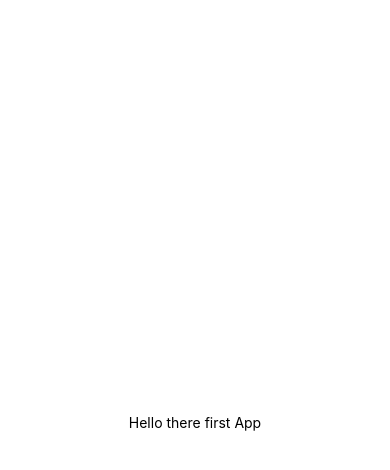
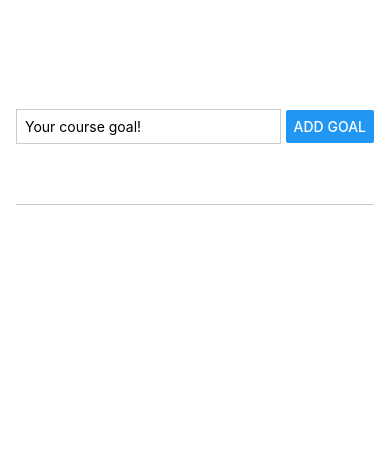
Before and after one commit to gtomsic/first-native-react, a React Native app: screen / in a window 390 px wide. Shown: the top 470 px of the page. Built offline with nearby package versions, Linux system fonts and the light colour scheme.

Commit message:
First native react complete

```diff
--- a/App.js
+++ b/App.js
@@ -1,20 +1,47 @@
-import { StatusBar } from 'expo-status-bar';
-import { StyleSheet, Text, View } from 'react-native';
-
+import { useState } from 'react';
+import { StyleSheet, View, Button, TextInput, FlatList } from 'react-native';
+import GoalInput from './src/components/GoalInput';
+import GoalItem from './src/components/GoalItem';
 export default function App() {
+  const [goals, setGoals] = useState([]);
+  const [text, setText] = useState('');
+  const goalInputHandler = (enteredText) => {
+    setText(enteredText);
+  };
+  const addGoalHandler = () => {
+    setGoals((previosGoals) => [
+      { text: text, key: Math.random().toString() },
+      ...previosGoals,
+    ]);
+  };
   return (
-    <View style={styles.container}>
-      <Text>Hello there first App</Text>
-      <StatusBar style="auto" />
+    <View style={styles.appContainer}>
+      <GoalInput
+        goalInputHandler={goalInputHandler}
+        addGoalHandler={addGoalHandler}
+      />
+      <View style={styles.goalsContainer}>
+        <FlatList
+          data={goals}
+          renderItem={(itemData) => {
+            return <GoalItem text={itemData.item.text} />;
+          }}
+          keyExtractor={(item) => item.key}
+          alwaysBounceVertical={false}
+        />
+      </View>
     </View>
   );
 }
 
 const styles = StyleSheet.create({
-  container: {
+  appContainer: {
     flex: 1,
-    backgroundColor: '#fff',
-    alignItems: 'center',
-    justifyContent: 'center',
+    paddingTop: 50,
+    paddingHorizontal: 16,
+  },
+
+  goalsContainer: {
+    flex: 4,
   },
 });
--- /dev/null
+++ b/src/components/GoalInput.js
@@ -0,0 +1,35 @@
+import { StyleSheet, View, TextInput, Button } from 'react-native';
+
+const GoalInput = ({ goalInputHandler, addGoalHandler }) => {
+  return (
+    <View style={styles.inputContainer}>
+      <TextInput
+        onChangeText={goalInputHandler}
+        style={styles.textInput}
+        placeholder="Your course goal!"
+      />
+      <Button onPress={addGoalHandler} title="Add Goal" />
+    </View>
+  );
+};
+
+export default GoalInput;
+
+const styles = StyleSheet.create({
+  inputContainer: {
+    flex: 1,
+    flexDirection: 'row',
+    justifyContent: 'space-between',
+    alignItems: 'center',
+    marginBottom: 24,
+    borderColor: '#ccc',
+    borderBottomWidth: 1,
+  },
+  textInput: {
+    borderWidth: 1,
+    borderColor: '#ccc',
+    flex: 1,
+    marginRight: 5,
+    padding: 8,
+  },
+});
--- /dev/null
+++ b/src/components/GoalItem.js
@@ -0,0 +1,22 @@
+import { StyleSheet, View, Text } from 'react-native';
+const GoalItem = (props) => {
+  return (
+    <View style={styles.goalItem}>
+      <Text style={styles.goalText}>{props.text}</Text>
+    </View>
+  );
+};
+
+export default GoalItem;
+
+const styles = StyleSheet.create({
+  goalItem: {
+    padding: 8,
+    margin: 8,
+    borderRadius: 6,
+    backgroundColor: '#5e0acc',
+  },
+  goalText: {
+    color: 'white',
+  },
+});
```
